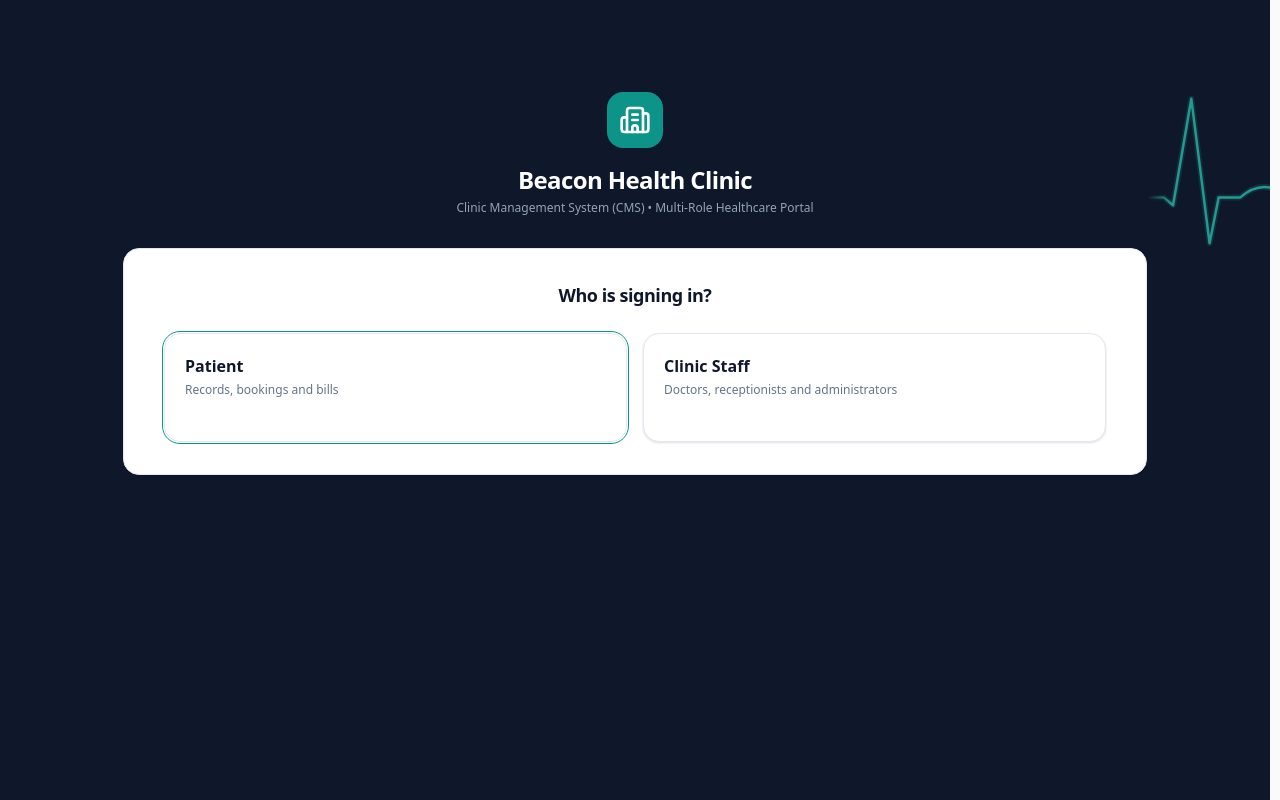
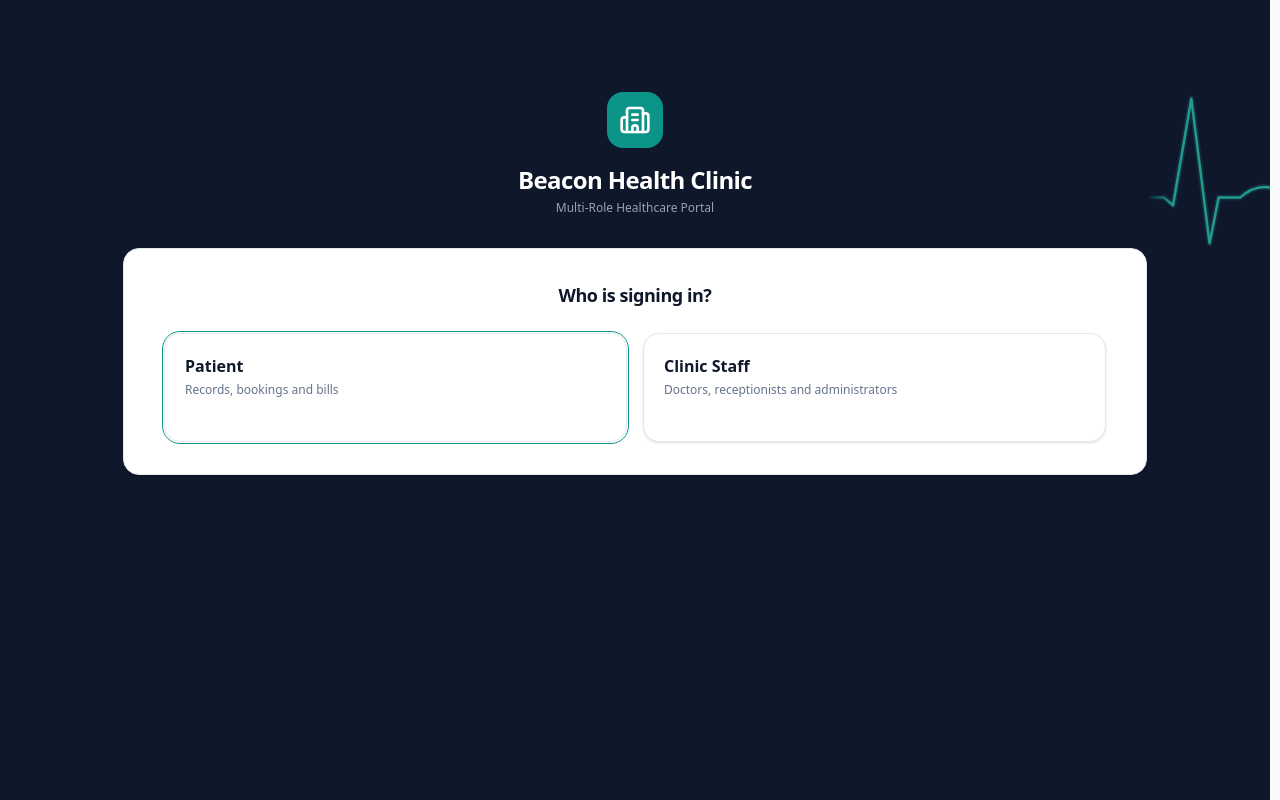
Before and after one commit to Aadityaa-R/CMS, a React (Vite) app: page / in a window 1280 px wide. Built offline with nearby package versions, Linux system fonts and the light colour scheme.

Commit message:
Remove Clinical Management System brand subheadings

```diff
--- a/src/components/layout/Navbar.tsx
+++ b/src/components/layout/Navbar.tsx
@@ -178,9 +178,6 @@ export const Navbar: React.FC<NavbarProps> = ({ onToggleSidebar, onNavigate, act
               <h1 className="font-bold text-slate-900 dark:text-slate-100 text-sm sm:text-base md:text-lg leading-tight tracking-tight truncate max-w-[190px] sm:max-w-none">
                 Beacon Health Clinic
               </h1>
-              <p className="hidden sm:block text-xs text-slate-500 dark:text-slate-400 leading-tight mt-0.5 truncate">
-                Clinical Management System
-              </p>
             </div>
           </button>
         </div>
--- a/src/views/LoginView.tsx
+++ b/src/views/LoginView.tsx
@@ -477,8 +477,8 @@ export const LoginView: React.FC = () => {
             </h1>
             <p className="mt-1 text-center text-xs text-slate-400">
               {viewMode === 'login'
-                ? 'Clinic Management System (CMS) • Multi-Role Healthcare Portal'
-                : 'Clinic Management System (CMS) • Self-Registration Portal'}
+                ? 'Multi-Role Healthcare Portal'
+                : 'Self-Registration Portal'}
             </p>
           </div>
         </div>
--- a/src/views/SignUpView.tsx
+++ b/src/views/SignUpView.tsx
@@ -462,7 +462,7 @@ export const SignUpView: React.FC<SignUpViewProps> = ({
           Beacon Health Clinic
         </h1>
         <p className="mt-1 text-center text-xs text-slate-400">
-          Clinic Management System (CMS) • Self-Registration Portal
+          Self-Registration Portal
         </p>
       </div>
 
```
